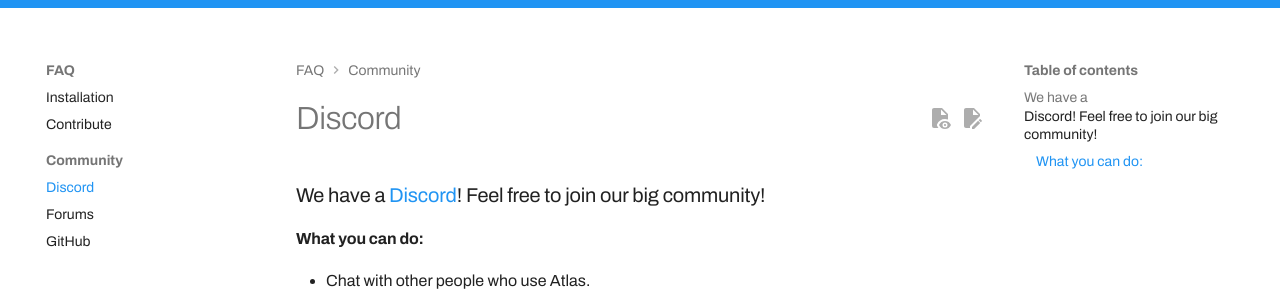
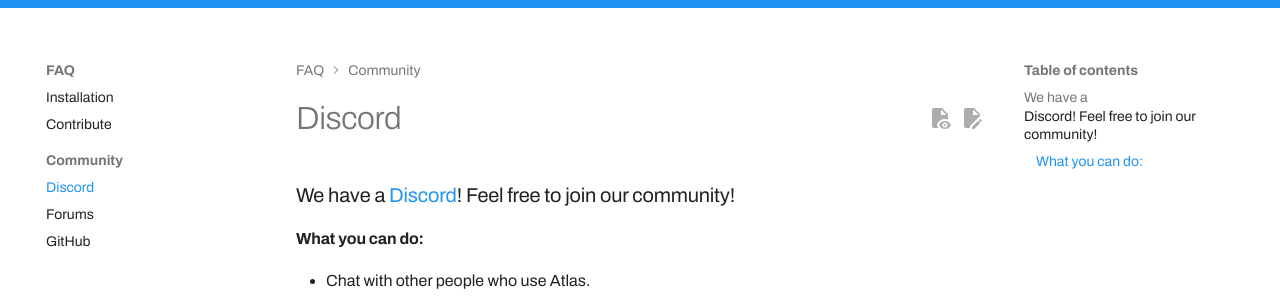
Before and after one commit to Atlas-OS/docs, an MkDocs documentation site: the page built from docs/FAQ/Community/Discord.md, in a window 1280 px wide. Shown: the part 138-438 px from the top of the page. Built offline with MkDocs 1.6.1 and Material for MkDocs 9.7.7, drawn with Linux system fonts in a browser that asks for light colours; some web fonts are replaced; plug-ins that fetch from the network failed and are left out; comment, search, counter and statistics services are not loaded.

Commit message:
Update Discord.md

```diff
--- a/docs/FAQ/Community/Discord.md
+++ b/docs/FAQ/Community/Discord.md
@@ -1,4 +1,4 @@
-### We have a [Discord](https://discord.gg/atlasos)! Feel free to join our big community!
+### We have a [Discord](https://discord.gg/atlasos)! Feel free to join our community!
 
 #### What you can do:
 - Chat with other people who use Atlas.
```
